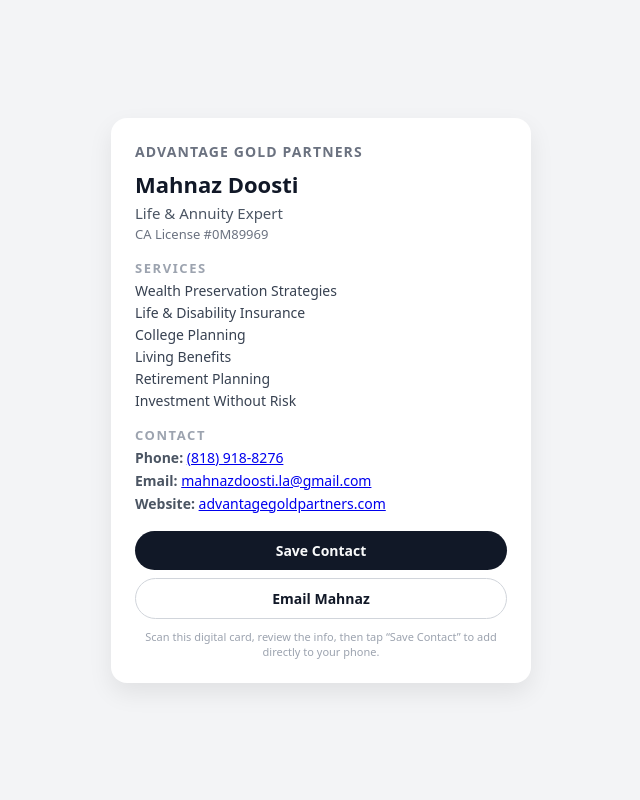
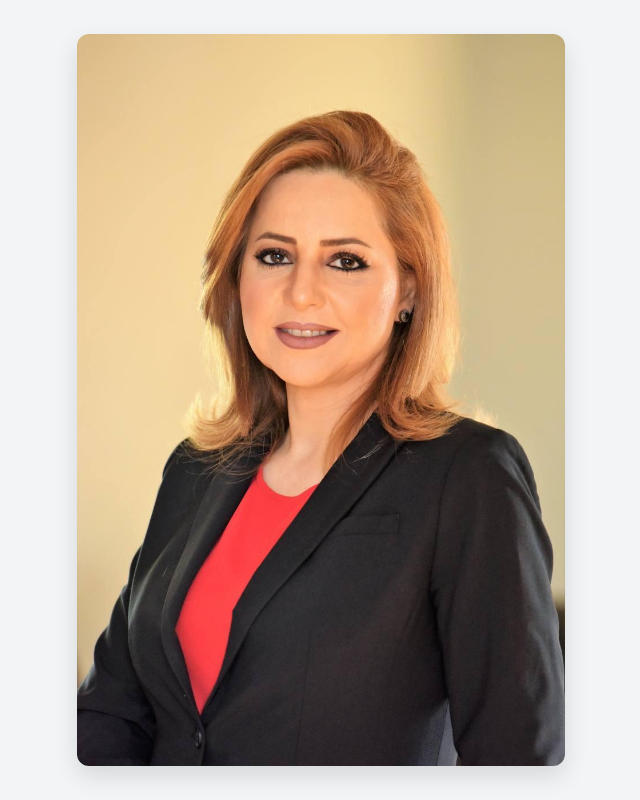
Before and after one commit to stevederavanessian/mahnaz_doosti_card, a plain HTML site: page mahnaz_doosti_card (1).html in a window 1280 px wide. Shown: the whole page, without its empty margins (319-959 px from the left). Drawn offline with Linux system fonts and the light colour scheme.

Commit message:
Refactor business card layout and update title
Updated the title and modified the card layout and styles.

```diff
--- a/mahnaz_doosti_card (1).html
+++ b/mahnaz_doosti_card (1).html
@@ -2,142 +2,37 @@
 <html lang="en">
 <head>
   <meta charset="UTF-8">
-  <title>Mahnaz Doosti – Digital Business Card</title>
+  <title>Mahnaz Doosti – Business Card</title>
   <meta name="viewport" content="width=device-width, initial-scale=1">
   <style>
     body {
       margin: 0;
-      font-family: system-ui, -apple-system, BlinkMacSystemFont, "Segoe UI", sans-serif;
       background: #f3f4f6;
       display: flex;
       align-items: center;
       justify-content: center;
       min-height: 100vh;
+      font-family: system-ui, -apple-system, BlinkMacSystemFont, "Segoe UI", sans-serif;
     }
-    .card {
-      background: #ffffff;
-      padding: 24px;
-      border-radius: 16px;
-      max-width: 420px;
+    .wrap {
+      max-width: 520px;
       width: 100%;
-      box-shadow: 0 10px 25px rgba(0,0,0,0.08);
+      padding: 16px;
       box-sizing: border-box;
     }
-    .company {
-      font-size: 14px;
-      letter-spacing: 0.08em;
-      text-transform: uppercase;
-      color: #6b7280;
-      margin-bottom: 8px;
-      font-weight: 600;
-    }
-    .name {
-      font-size: 22px;
-      font-weight: 700;
-      margin: 0;
-      color: #111827;
-    }
-    .title {
-      font-size: 15px;
-      color: #4b5563;
-      margin: 4px 0 2px 0;
-    }
-    .license {
-      font-size: 13px;
-      color: #6b7280;
-      margin-bottom: 16px;
-    }
-    .section-title {
-      font-size: 13px;
-      text-transform: uppercase;
-      letter-spacing: 0.12em;
-      color: #9ca3af;
-      margin: 16px 0 4px 0;
-      font-weight: 600;
-    }
-    .services {
-      list-style: none;
-      padding: 0;
-      margin: 0 0 8px 0;
-      font-size: 14px;
-      color: #374151;
-    }
-    .services li {
-      margin-bottom: 3px;
-    }
-    .item {
-      font-size: 14px;
-      margin-bottom: 4px;
-      color: #111827;
-    }
-    .label {
-      font-weight: 600;
-      color: #4b5563;
-    }
-    .actions {
-      margin-top: 18px;
-      display: flex;
-      flex-direction: column;
-      gap: 8px;
-    }
-    .btn {
-      display: inline-block;
-      text-align: center;
-      text-decoration: none;
-      padding: 10px 14px;
-      border-radius: 999px;
-      font-size: 14px;
-      font-weight: 600;
-      border: none;
-      cursor: pointer;
-    }
-    .btn-primary {
-      background: #111827;
-      color: #f9fafb;
-    }
-    .btn-outline {
-      background: transparent;
-      color: #111827;
-      border: 1px solid #d1d5db;
-    }
-    .footer-note {
-      margin-top: 10px;
-      font-size: 11px;
-      color: #9ca3af;
-      text-align: center;
+    img {
+      width: 100%;
+      height: auto;
+      border-radius: 12px;
+      box-shadow: 0 10px 25px rgba(0,0,0,0.12);
+      display: block;
     }
   </style>
 </head>
 <body>
-  <div class="card">
-    <div class="company">ADVANTAGE Gold Partners</div>
-    <h1 class="name">Mahnaz Doosti</h1>
-    <div class="title">Life &amp; Annuity Expert</div>
-    <div class="license">CA License #0M89969</div>
-
-    <div class="section-title">Services</div>
-    <ul class="services">
-      <li>Wealth Preservation Strategies</li>
-      <li>Life &amp; Disability Insurance</li>
-      <li>College Planning</li>
-      <li>Living Benefits</li>
-      <li>Retirement Planning</li>
-      <li>Investment Without Risk</li>
-    </ul>
-
-    <div class="section-title">Contact</div>
-    <div class="item"><span class="label">Phone:</span> <a href="tel:+18189188276">(818) 918-8276</a></div>
-    <div class="item"><span class="label">Email:</span> <a href="mailto:mahnazdoosti.la@gmail.com">mahnazdoosti.la@gmail.com</a></div>
-    <div class="item"><span class="label">Website:</span> <a href="https://advantagegoldpartners.com" target="_blank" rel="noopener">advantagegoldpartners.com</a></div>
-
-    <div class="actions">
-      <a class="btn btn-primary" href="mahnaz_doosti_contact.vcf" download>Save Contact</a>
-      <a class="btn btn-outline" href="mailto:mahnazdoosti.la@gmail.com">Email Mahnaz</a>
-    </div>
-
-    <div class="footer-note">
-      Scan this digital card, review the info, then tap “Save Contact” to add directly to your phone.
-    </div>
+  <div class="wrap">
+    <img src="WhatsApp Image 2025-11-14 at 15.51.54_00112442.jpg"
+         alt="Mahnaz Doosti business card">
   </div>
 </body>
 </html>
```
